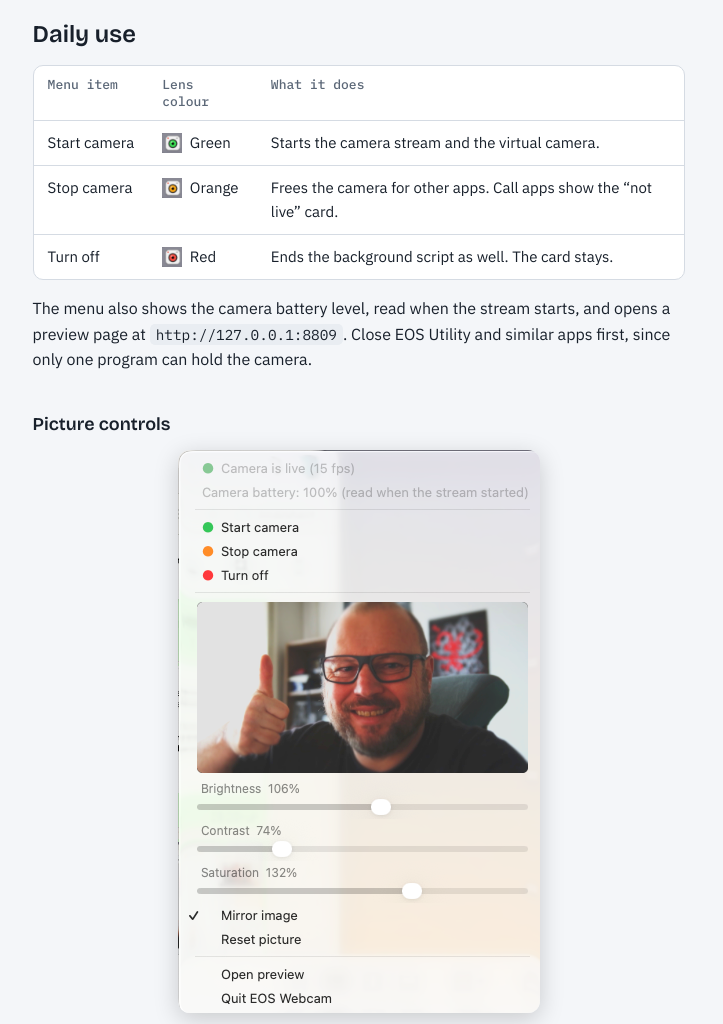
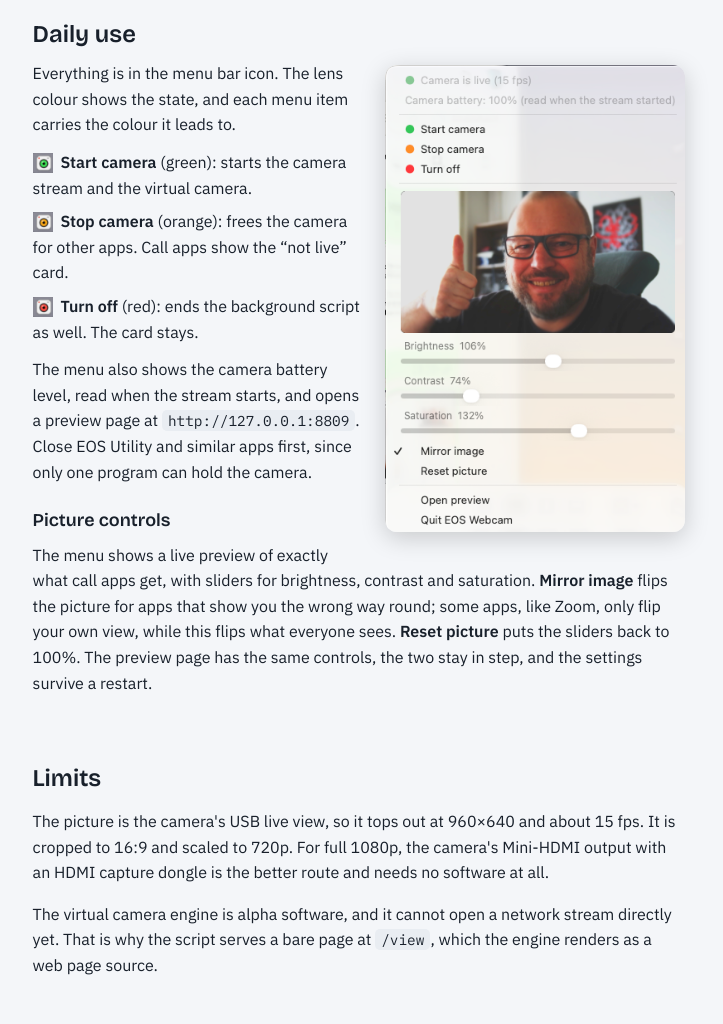
Before and after one commit to kotyzap/EOS-Webcam-via-USB-Mini, a plain HTML site: page docs/index.html in a window 1280 px wide. Shown: the part 2580-3604 px from the top of the page, without its empty margins (281-1004 px from the left). Drawn offline with nearby package versions, Linux system fonts and the light colour scheme.

Commit message:
Site: menu items as a list beside the menu screenshot
Co-Authored-By: Claude Opus 5.5 <noreply@anthropic.com>
Claude-Session: https://claude.ai/code/session_01BecR93zLoGftfK2ewBuArN

```diff
--- a/docs/index.html
+++ b/docs/index.html
@@ -52,15 +52,14 @@ ol.steps{margin:0;padding:0;list-style:none;counter-reset:s;display:flex;flex-di
 ol.steps li{counter-increment:s;display:grid;grid-template-columns:32px 1fr;gap:12px;align-items:start}
 ol.steps code{overflow-wrap:anywhere}
 ol.steps li::before{content:counter(s);font:500 14px var(--mono);color:var(--accent);border:1px solid var(--line);background:var(--surface);border-radius:6px;text-align:center;line-height:28px}
-table{width:100%;border-collapse:collapse;font-size:15px}
-.tablewrap{overflow-x:auto;border:1px solid var(--line);border-radius:10px;background:var(--surface)}
-th,td{text-align:left;padding:10px 14px;border-bottom:1px solid var(--line);vertical-align:top}
-tr:last-child td{border-bottom:0}
-th{font:500 13px var(--mono);color:var(--muted)}
-td:first-child{white-space:nowrap}
+ul.items{list-style:none;padding:0;margin:0 0 12px}
+ul.items li{margin:0 0 8px}
 img.lens{width:20px;height:20px;vertical-align:-5px;margin-right:4px}
 h3{font:600 18px/1.3 var(--display);margin:24px 0 10px}
-figure.shot{margin:0 0 12px;text-align:center}
+figure.shot{float:right;width:300px;margin:4px 0 12px 24px}
+@media (max-width:640px){figure.shot{float:none;width:auto;margin:0 0 12px;text-align:center}}
+.clear{clear:both}
+section.flow{display:block}
 figure.shot img{max-width:100%;height:auto;border-radius:12px;box-shadow:0 6px 24px rgba(0,0,0,.18)}
 footer{color:var(--muted);font-size:14px;border-top:1px solid var(--line);padding-top:20px}
 
@@ -178,22 +177,19 @@ footer{color:var(--muted);font-size:14px;border-top:1px solid var(--line);paddin
     </ol>
   </section>
 
-  <section class="col">
+  <section class="col flow">
     <h2>Daily use</h2>
-    <div class="tablewrap">
-      <table>
-        <thead><tr><th>Menu item</th><th>Lens colour</th><th>What it does</th></tr></thead>
-        <tbody>
-          <tr><td>Start camera</td><td><img class="lens" src="img/lens-live.png" width="24" height="24" alt=""> Green</td><td>Starts the camera stream and the virtual camera.</td></tr>
-          <tr><td>Stop camera</td><td><img class="lens" src="img/lens-not-live.png" width="24" height="24" alt=""> Orange</td><td>Frees the camera for other apps. Call apps show the “not live” card.</td></tr>
-          <tr><td>Turn off</td><td><img class="lens" src="img/lens-off.png" width="24" height="24" alt=""> Red</td><td>Ends the background script as well. The card stays.</td></tr>
-        </tbody>
-      </table>
-    </div>
-    <p style="margin-top:12px">The menu also shows the camera battery level, read when the stream starts, and opens a preview page at <code>http://127.0.0.1:8809</code>. Close EOS Utility and similar apps first, since only one program can hold the camera.</p>
+    <figure class="shot"><img src="img/menu.png" width="362" height="563" alt="EOS Webcam menu: status, battery, Start, Stop, Turn off, live preview, Brightness, Contrast and Saturation sliders, Mirror image, Reset picture"></figure>
+    <p>Everything is in the menu bar icon. The lens colour shows the state, and each menu item carries the colour it leads to.</p>
+    <ul class="items">
+      <li><img class="lens" src="img/lens-live.png" width="24" height="24" alt=""> <b>Start camera</b> (green): starts the camera stream and the virtual camera.</li>
+      <li><img class="lens" src="img/lens-not-live.png" width="24" height="24" alt=""> <b>Stop camera</b> (orange): frees the camera for other apps. Call apps show the “not live” card.</li>
+      <li><img class="lens" src="img/lens-off.png" width="24" height="24" alt=""> <b>Turn off</b> (red): ends the background script as well. The card stays.</li>
+    </ul>
+    <p>The menu also shows the camera battery level, read when the stream starts, and opens a preview page at <code>http://127.0.0.1:8809</code>. Close EOS Utility and similar apps first, since only one program can hold the camera.</p>
     <h3>Picture controls</h3>
-    <figure class="shot"><img src="img/menu.png" width="362" height="563" alt="EOS Webcam menu: status, battery, Start, Stop, Turn off, live preview, Brightness, Contrast and Saturation sliders, Mirror image, Reset picture"></figure>
     <p>The menu shows a live preview of exactly what call apps get, with sliders for brightness, contrast and saturation. <b>Mirror image</b> flips the picture for apps that show you the wrong way round; some apps, like Zoom, only flip your own view, while this flips what everyone sees. <b>Reset picture</b> puts the sliders back to 100%. The preview page has the same controls, the two stay in step, and the settings survive a restart.</p>
+    <div class="clear"></div>
   </section>
 
   <section class="col">
```
